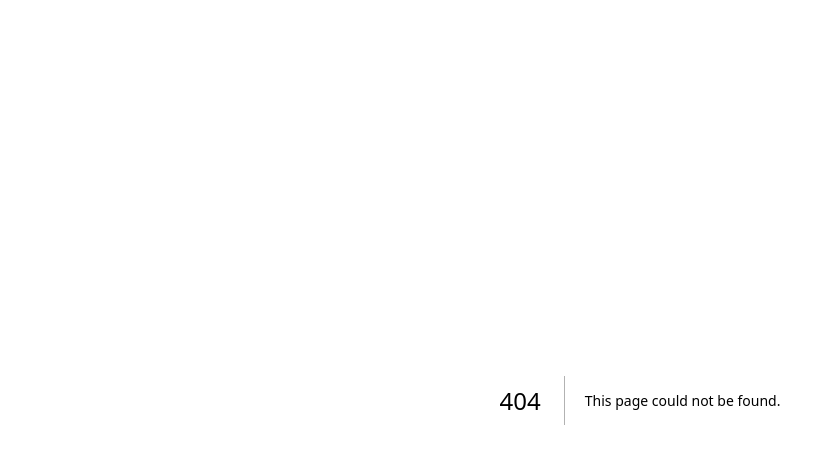
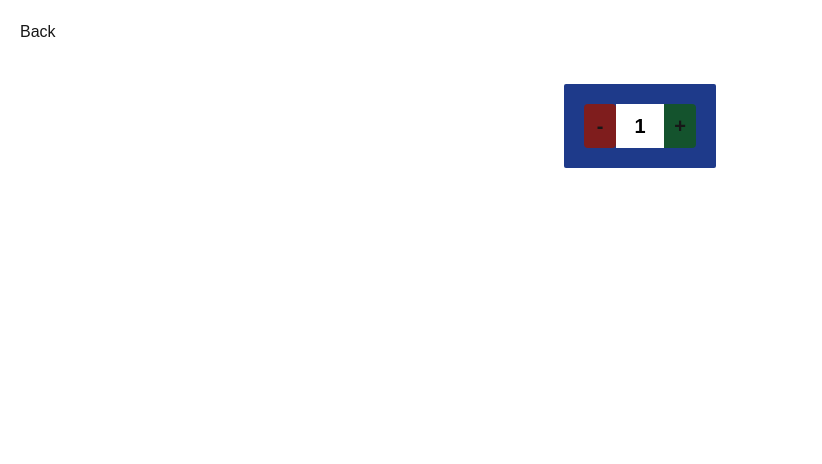
Before and after one commit to D-Sluchinski/cprg306-assignments, a Next.js app: page /week-4 in a window 1280 px wide. Before the commit this address had no page. Shown: the top 464 px of the page, without its empty margins (0-822 px from the left). Built offline with nearby package versions, Linux system fonts and the light colour scheme.

Commit message:
week-4: Basic Interactivity

```diff
--- /dev/null
+++ b/app/week-4/new-item.js
@@ -0,0 +1,62 @@
+"use client"
+import {useState} from "react";
+
+
+export default function NewItem() {
+    let [quantity, setQuantity] = useState(1);
+
+
+
+    let increment = () => {
+
+        if(quantity <= 19) {
+            setQuantity(quantity+1);
+        }
+        else{
+            warnPopup(quantity);
+        }
+
+        };
+    let decrement = () => {
+
+        if(quantity > 1) {
+            setQuantity(quantity-1);
+        }
+        else{
+            warnPopup(quantity);
+        }
+
+    }
+
+    let warnPopup = (quantity) => {
+        if (quantity == 20 ){
+            alert("Warning: Cannot increment above 20");
+        }
+        else if (quantity == 1){
+            alert("Warning: Cannot decrement below 0");
+        }
+
+    };
+
+
+
+
+
+    return(
+
+        <main className="p-5 bg-blue-900 m-5 w-min rounded-sm">
+            <div className="flex flex-row">
+
+                <button onClick={decrement} className="text-xl bg-red-900 hover:bg-red-500 rounded-l rounded-r p-2 text-xl font-bold w-8 grid justify-items-center" >-</button>
+
+                <p className="bg-white p-2 text-xl font-bold text-black w-12 grid justify-items-center">{quantity}</p>
+
+                <button onClick={increment} className="text-xl bg-green-900 hover:bg-green-500 rounded-r rounded-r p-2 text-xl font-bold w-8 grid justify-items-center">+</button>
+
+            </div>
+        </main>
+    );
+
+
+
+};
--- /dev/null
+++ b/app/week-4/page.js
@@ -0,0 +1,16 @@
+"use client";
+import Link from "next/link";
+import NewItem from "./new-item";
+
+export default function Page(){
+
+    return (
+
+        <main>
+            <div className="p-5"><Link href={'/'} className="hover:underline">Back</Link></div>
+        <div className="grid justify-center">
+            <NewItem/>
+        </div>
+        </main>
+    );
+}
```
